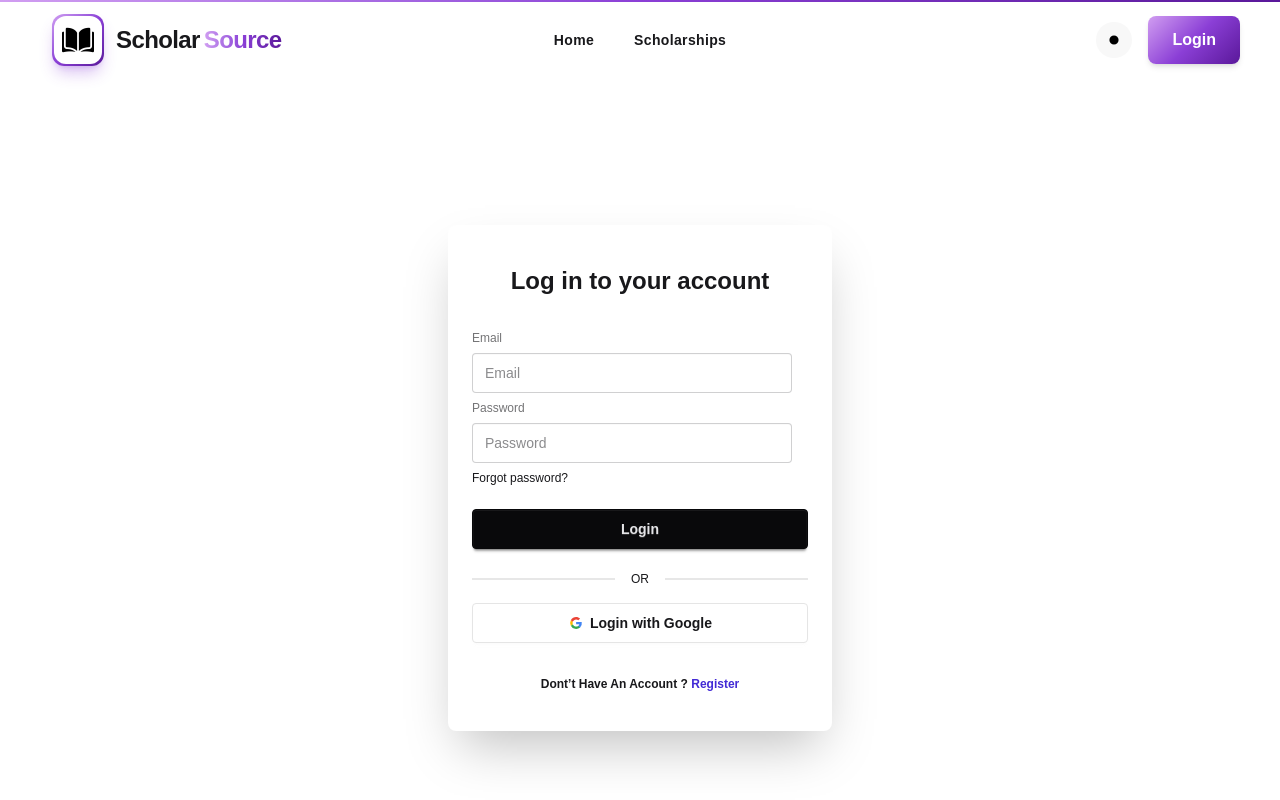
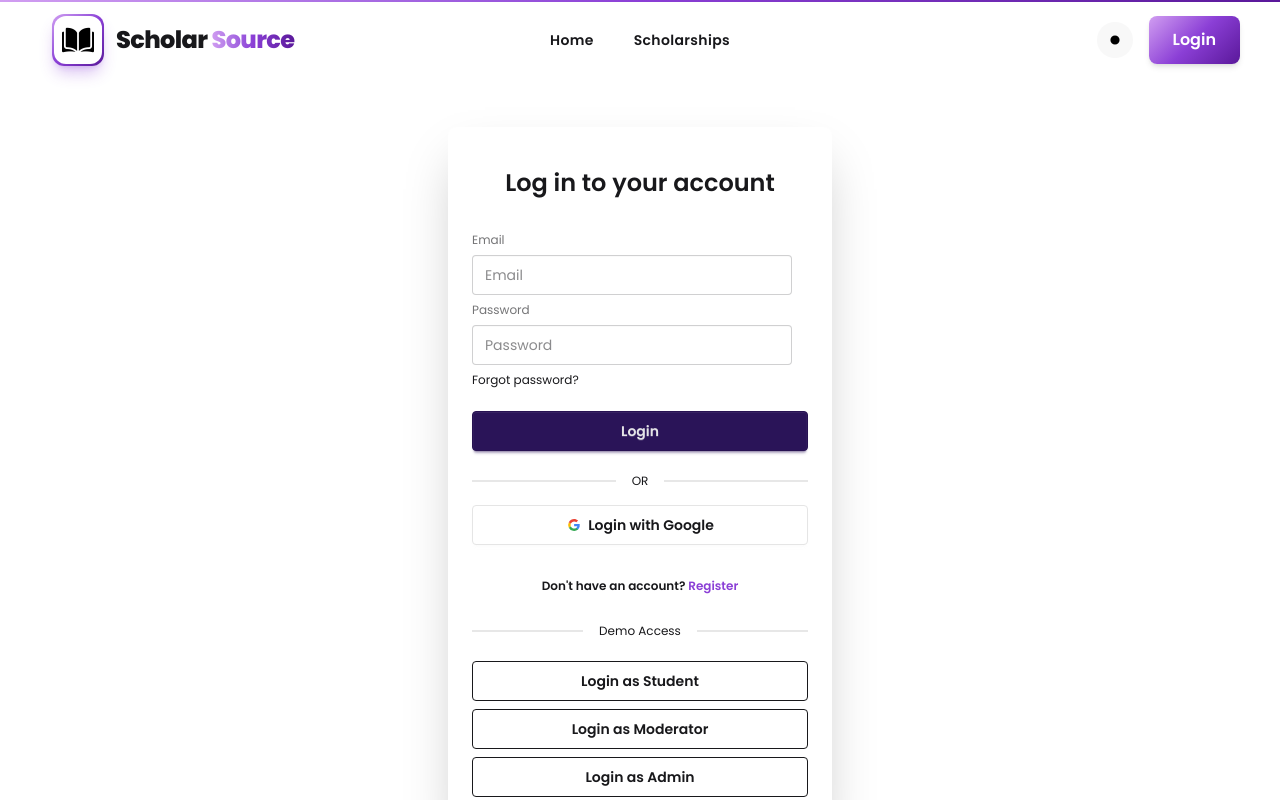
Before and after one commit to FokhrulSabel/scholar-source-client, a React (Vite) app: page /login in a window 1280 px wide. Shown: the top 800 px of the page. Built offline with nearby package versions, Linux system fonts and the light colour scheme; no server answers.

Commit message:
Added Demo User

```diff
--- a/index.html
+++ b/index.html
@@ -1,13 +1,16 @@
 <!doctype html>
-<html lang="en">
+<html lang="en" data-theme="light">
+
 <head>
   <meta charset="UTF-8" />
   <link rel="icon" type="image/svg+xml" href="/src/assets/logo.png" />
   <meta name="viewport" content="width=device-width, initial-scale=1.0" />
   <title>ScholarSource</title>
 </head>
+
 <body>
   <div id="root"></div>
   <script type="module" src="/src/main.jsx"></script>
 </body>
+
 </html>
--- a/src/index.css
+++ b/src/index.css
@@ -1,8 +1,14 @@
+@import url("https://fonts.googleapis.com/css2?family=Poppins:wght@300;400;500;600;700;800&display=swap");
+
+* {
+  font-family: "Poppins", sans-serif;
+}
+
 @import "tailwindcss";
 @plugin "daisyui";
 
 @plugin "daisyui/theme" {
-  name: "scholarsource-light";
+  name: "light";
   default: true;
 
   --color-primary: #8b3fd6;
@@ -17,8 +23,9 @@
   --base-content: #2a1458;
 }
 
+
 @plugin "daisyui/theme" {
-  name: "scholarsource-dark";
+  name: "dark";
 
   --color-primary: #d19ef1;
   --color-secondary: #8b3fd6;
@@ -32,19 +39,9 @@
   --base-content: #f3e8ff;
 }
 
-.input-style {
-  @apply w-full h-12 px-4 rounded-xl border border-purple-200
-  focus:ring-2 focus:ring-[#8b3fd6]
-  focus:outline-none bg-gray-50;
-}
 
 @custom-variant dark (&:where([data-theme=scholarsource-dark], [data-theme=scholarsource-dark] *));
 
-@import url("https://fonts.googleapis.com/css2?family=Poppins:wght@300;400;500;600;700;800&display=swap");
-
-* {
-  font-family: "Poppins", sans-serif;
-}
 
 a.active {
   @apply text-primary font-semibold relative transition-all duration-300;
--- a/src/layouts/MainLayout.jsx
+++ b/src/layouts/MainLayout.jsx
@@ -1,5 +1,4 @@
 import React from "react";
-
 import { Outlet } from "react-router";
 import Navbar from "../components/Navbar/Navbar";
 import Footer from "../components/Footer/Footer";
--- a/src/pages/Auth/Login/Login.jsx
+++ b/src/pages/Auth/Login/Login.jsx
@@ -24,7 +24,39 @@ const Login = () => {
       // Optional: store token if you are not using axios interceptor
       // localStorage.setItem("access-token", idToken);
 
-      navigate(location.state || "/");
+      const from = location.state?.from?.pathname || "/";
+      navigate(from, { replace: true });
+    } catch (error) {
+      console.log(error);
+    }
+  };
+
+  const DEMO_USERS = {
+    student: {
+      email: "student001@gmail.com",
+      password: "Student@12345",
+    },
+    moderator: {
+      email: "moderator002@gmail.com",
+      password: "Moderator@12345",
+    },
+    admin: {
+      email: "admin003@gmail.com",
+      password: "Admin@12345",
+    },
+  };
+
+  const handleDemoLogin = async (role) => {
+    try {
+      const demoUser = DEMO_USERS[role];
+
+      const res = await signInUser(demoUser.email, demoUser.password);
+
+      const user = res.user;
+      await user.getIdToken();
+
+      const from = location.state?.from?.pathname || "/";
+      navigate(from, { replace: true });
     } catch (error) {
       console.log(error);
     }
@@ -88,7 +120,7 @@ const Login = () => {
               <SocialLogin></SocialLogin>
 
               <p className="text-md font-semibold text-center my-1.5">
-                Dont’t Have An Account ?{" "}
+                Don't have an account?{" "}
                 <Link
                   state={location?.state}
                   className="text-primary"
@@ -97,6 +129,34 @@ const Login = () => {
                   Register
                 </Link>{" "}
               </p>
+
+              <div className="divider">Demo Access</div>
+
+              <div className="space-y-2">
+                <button
+                  type="button"
+                  onClick={() => handleDemoLogin("student")}
+                  className="btn btn-outline w-full"
+                >
+                  Login as Student
+                </button>
+
+                <button
+                  type="button"
+                  onClick={() => handleDemoLogin("moderator")}
+                  className="btn btn-outline w-full"
+                >
+                  Login as Moderator
+                </button>
+
+                <button
+                  type="button"
+                  onClick={() => handleDemoLogin("admin")}
+                  className="btn btn-outline w-full"
+                >
+                  Login as Admin
+                </button>
+              </div>
             </form>
           </fieldset>
         </div>
--- a/src/pages/Payments/Payment.jsx
+++ b/src/pages/Payments/Payment.jsx
@@ -103,7 +103,7 @@ const Payment = () => {
             Please Login First
           </h2>
           <Link
-            to="/auth/login"
+            to="/login"
             className="mt-5 inline-block w-full py-3 rounded-xl text-white font-semibold bg-gradient-to-r from-[#d19ef1] via-[#8b3fd6] to-[#5a189a]"
           >
             Login
--- a/src/pages/Scholarships/ScholarshipDetails/ScholarshipDetails.jsx
+++ b/src/pages/Scholarships/ScholarshipDetails/ScholarshipDetails.jsx
@@ -1,6 +1,6 @@
 import { useQuery } from "@tanstack/react-query";
 import React from "react";
-import { Link, useParams } from "react-router";
+import { Link, useLocation, useNavigate, useParams } from "react-router";
 import useAxios from "../../../hooks/useAxios";
 import Loader from "../../../components/Loader/Loader";
 import {
@@ -11,10 +11,27 @@ import {
   FaUniversity,
 } from "react-icons/fa";
 import { motion } from "framer-motion";
+import useAuth from "../../../hooks/useAuth";
 
 const ScholarshipDetails = () => {
   const { id } = useParams();
   const axiosInstance = useAxios();
+
+  const { user } = useAuth();
+  const navigate = useNavigate();
+  const location = useLocation();
+
+  // Redirect to login if not authenticated
+  const handleApply = () => {
+    if (!user) {
+      navigate("/login", {
+        state: { from: location },
+      });
+      return;
+    }
+
+    navigate(`/payment/${_id}`);
+  };
 
   // Scholarship fetching
   const { data: scholarship = [], isLoading: scholarshipLoading } = useQuery({
@@ -139,14 +156,14 @@ const ScholarshipDetails = () => {
                   </p>
                 </div>
 
-                <Link
-                  to={`/payment/${_id}`}
+                <button
+                  onClick={handleApply}
                   className="btn btn-lg rounded-2xl px-10 text-white border-none
                   bg-gradient-to-r from-[#d19ef1] via-[#8b3fd6] to-[#5a189a]
                   shadow-lg shadow-[#8b3fd6]/30 hover:scale-105 hover:opacity-90 transition-all duration-300"
                 >
                   Apply Now
-                </Link>
+                </button>
               </div>
             </div>
           </div>
--- a/src/routes/PrivateRoute.jsx
+++ b/src/routes/PrivateRoute.jsx
@@ -6,14 +6,17 @@ import Loader from "../components/Loader/Loader";
 const PrivateRoute = ({ children }) => {
   const { user, loading } = useAuth();
   const location = useLocation();
+
   if (loading) {
-    return <Loader></Loader>;
+    return <Loader />;
   }
+
   if (user && user?.email) {
     return children;
-  } else {
-    return <Navigate state={location?.pathname} to="/login"></Navigate>;
   }
+
+  // redirect + save previous route
+  return <Navigate to="/login" state={{ from: location }} replace />;
 };
 
 export default PrivateRoute;
--- a/src/routes/Router.jsx
+++ b/src/routes/Router.jsx
@@ -11,7 +11,7 @@ import AddScholarship from "../pages/Dashboard/AddScholarship/AddScholarship";
 import AllScholarships from "../pages/Scholarships/AllScholarships/AllScholarships";
 import ManageScholarships from "../pages/Dashboard/ManageScholarships/ManageScholarships";
 import EditScholarship from "../pages/Dashboard/EditScholarship/EditScholarship";
-import ScholarshipDetails from "../pages/Scholarships/ScholarShipDetails/ScholarShipDetails";
+import ScholarshipDetails from "../pages/Scholarships/ScholarshipDetails/ScholarshipDetails";
 import Payment from "../pages/Payments/Payment";
 import PaymentSuccess from "../pages/Payments/PaymentSuccess";
 import PaymentFailed from "../pages/Payments/PaymentFailed";
```
Lines whose indentation alone changed are shown as unchanged.
